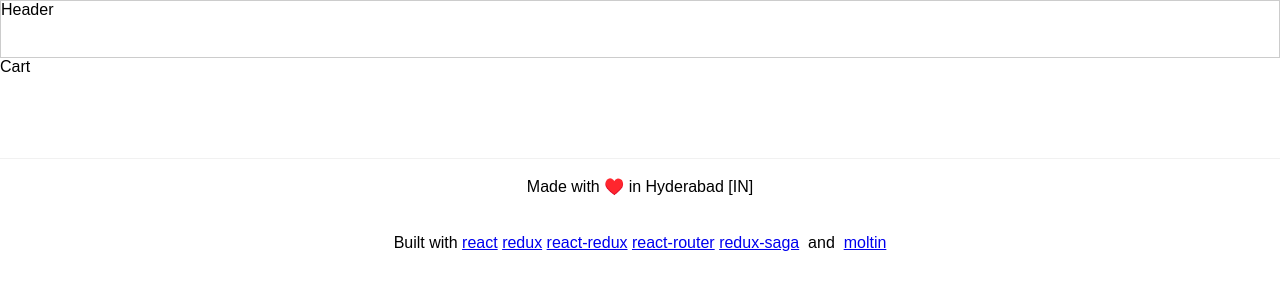
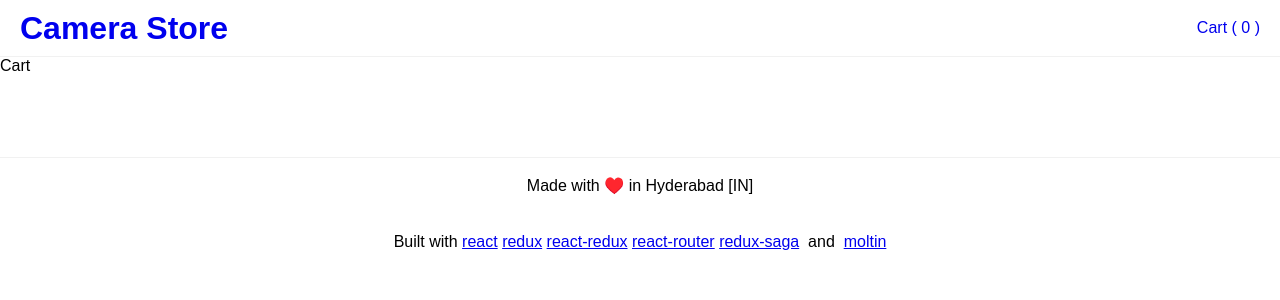
Before and after one commit to ashu17706/camera-cart, a React (Create React App) app: page /cart in a window 1280 px wide. Shown: the top 300 px of the page. Built offline with nearby package versions, Linux system fonts and the light colour scheme; what @moltin/sdk would draw is missing.

Commit message:
fixed header, added cart count

```diff
--- /dev/null
+++ b/src/components/common/header/cartIcon/index.js
@@ -0,0 +1,12 @@
+import React from 'react';
+import { Link } from 'react-router-dom';
+
+export default ({ count }) => (
+  <Link to="/cart">
+    <div className="cart-icon">
+      <span>Cart</span>
+      &nbsp;
+      <span>( {count} )</span>
+    </div>
+  </Link>
+);
--- a/src/components/common/header/header.css
+++ b/src/components/common/header/header.css
@@ -1,5 +1,21 @@
 .header {
     display: flex;
+    flex-direction: row;
+    justify-content: space-between;
+    line-height: 56px;
     height: 56px;
-    border: 1px solid #ccc;
+    align-items: center;
+    border-bottom: 1px solid #f1f1f1;
 }
+
+.header a {
+    text-decoration: none;
+}
+
+.header h1 {
+    margin-left: 20px;
+}
+
+.header .cart-icon {
+    margin-right: 20px;
+}
--- a/src/components/common/header/index.js
+++ b/src/components/common/header/index.js
@@ -1,13 +1,19 @@
 import React, { Component } from 'react';
 import classNames from 'classnames';
+import { Link } from 'react-router-dom';
+
 import './header.css';
+import CartIcon from './cartIcon';
+export default class Header extends Component {
+  static defaultProps = { count: 0 };
 
-export default class Header extends Component {
   render() {
-    return (
-      <div className={classNames('header')}>
-        Header
-      </div>
-    );
+    const { count } = this.props;
+    return <div className={classNames("header")}>
+        <Link to="/">
+          <h1>Camera Store</h1>
+        </Link>
+        <CartIcon count={count} />
+      </div>;
   }
 }
```
